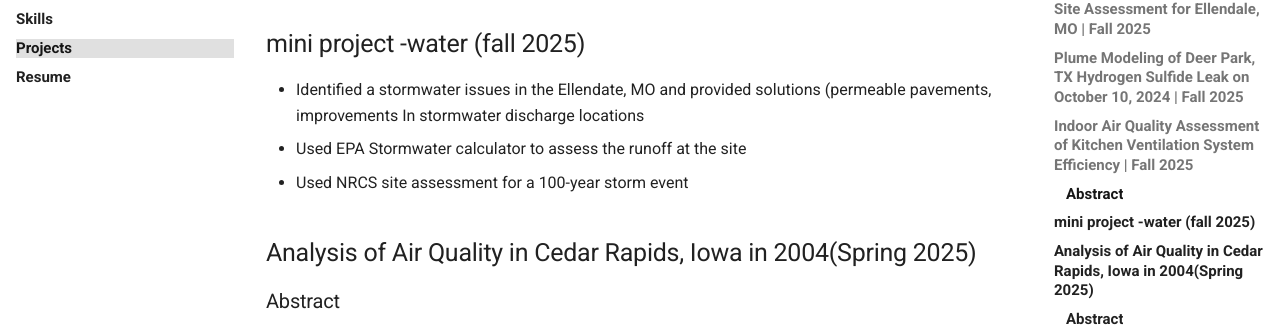
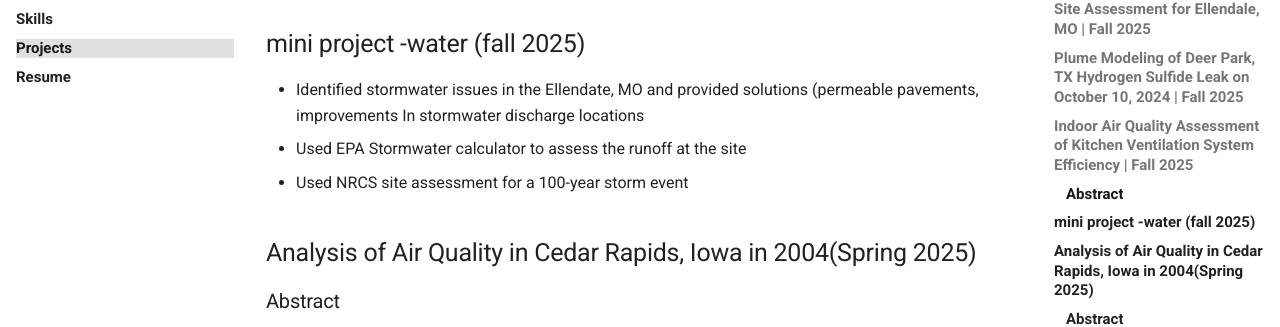
Before and after one commit to boyerjulie/boyerjulie.github.io, an MkDocs documentation site: the page built from docs/projects/index.md, in a window 1280 px wide and 900 px high, scrolled down 853 px. Shown: the part 180-507 px from the top of the window. Built offline with MkDocs 1.6.1 and Material for MkDocs 9.7.7, drawn with Linux system fonts in a browser that asks for light colours; comment, search, counter and statistics services are not loaded.

```diff
--- a/docs/projects/index.md
+++ b/docs/projects/index.md
@@ -18,7 +18,7 @@ Cooking is a major contributor to poor indoor air quality as particulate matter
 
 ## mini project -water (fall 2025)
 
-* Identified a stormwater issues in the Ellendate, MO and provided solutions (permeable pavements, improvements In stormwater discharge locations
+* Identified stormwater issues in the Ellendate, MO and provided solutions (permeable pavements, improvements In stormwater discharge locations
 * Used EPA Stormwater calculator to assess the runoff at the site
 * Used NRCS site assessment for a 100-year storm event
 
```
